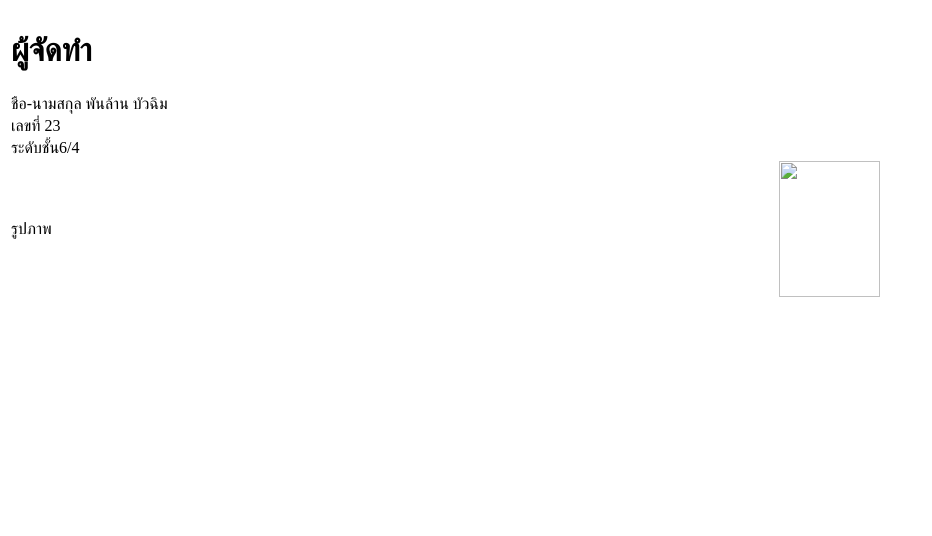
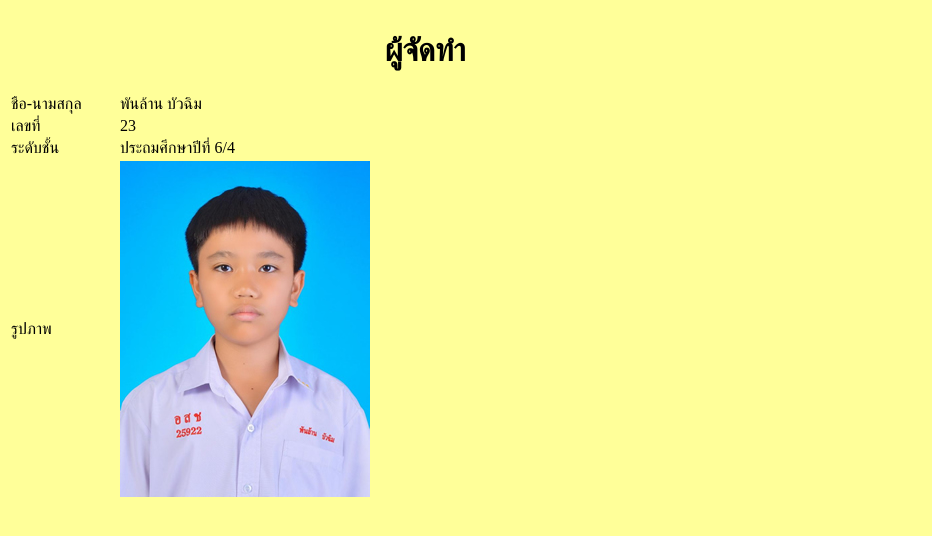
Before and after one commit to phanlanbuachim/reggaeweb, a plain HTML site: page AboutMe.html in a window 1280 px wide. Shown: the whole page, without its empty margins (0-932 px from the left). Drawn offline with Linux system fonts and the light colour scheme.

Commit message:
Add files via upload

```diff
--- a/AboutMe.html
+++ b/AboutMe.html
@@ -3,38 +3,43 @@
 <head>
 <meta http-equiv="Content-Type" content="text/html; charset=utf-8" />
 <title>Untitled Document</title>
+<style type="text/css">
+body {
+	background-color: #FF9;
+}
+</style>
 </head>
 
 <body>
-<table width="100%" border="0">
+<table width="66%" border="0">
   <tr>
-    <td colspan="5"><h1>ผู้จัดทำ</h1></td>
+    <td colspan="5" align="center"><h1>ผู้จัดทำ</h1></td>
   </tr>
   <tr>
-    <td width="60%">ชือ-นามสกุล พันล้าน บัวฉิม</td>
-    <td width="1%">&nbsp;</td>
-    <td width="19%">&nbsp;</td>
+    <td width="13%">ชือ-นามสกุล </td>
+    <td width="36%">พันล้าน บัวฉิม</td>
     <td width="10%">&nbsp;</td>
     <td width="10%">&nbsp;</td>
+    <td width="31%">&nbsp;</td>
   </tr>
   <tr>
-    <td>เลขที่ 23</td>
-    <td>&nbsp;</td>
+    <td>เลขที่ </td>
+    <td>23</td>
     <td>&nbsp;</td>
     <td>&nbsp;</td>
     <td>&nbsp;</td>
   </tr>
   <tr>
-    <td>ระดับชั้น6/4</td>
-    <td>&nbsp;</td>
+    <td>ระดับชั้น</td>
+    <td>ประถมศึกษาปีที่ 6/4</td>
     <td>&nbsp;</td>
     <td>&nbsp;</td>
     <td>&nbsp;</td>
   </tr>
   <tr>
     <td>รูปภาพ </td>
+    <td><img src="image/g.JPG" width="250" height="336" /></td>
     <td>&nbsp;</td>
-    <td><img src="../g.JPG" width="101" height="136" /></td>
     <td>&nbsp;</td>
     <td>&nbsp;</td>
   </tr>
```
Also changed, not shown: index.html (+1 -1 lines), top.html (+3 -3 lines), image/download.jpg (added), image/g.JPG (added).
